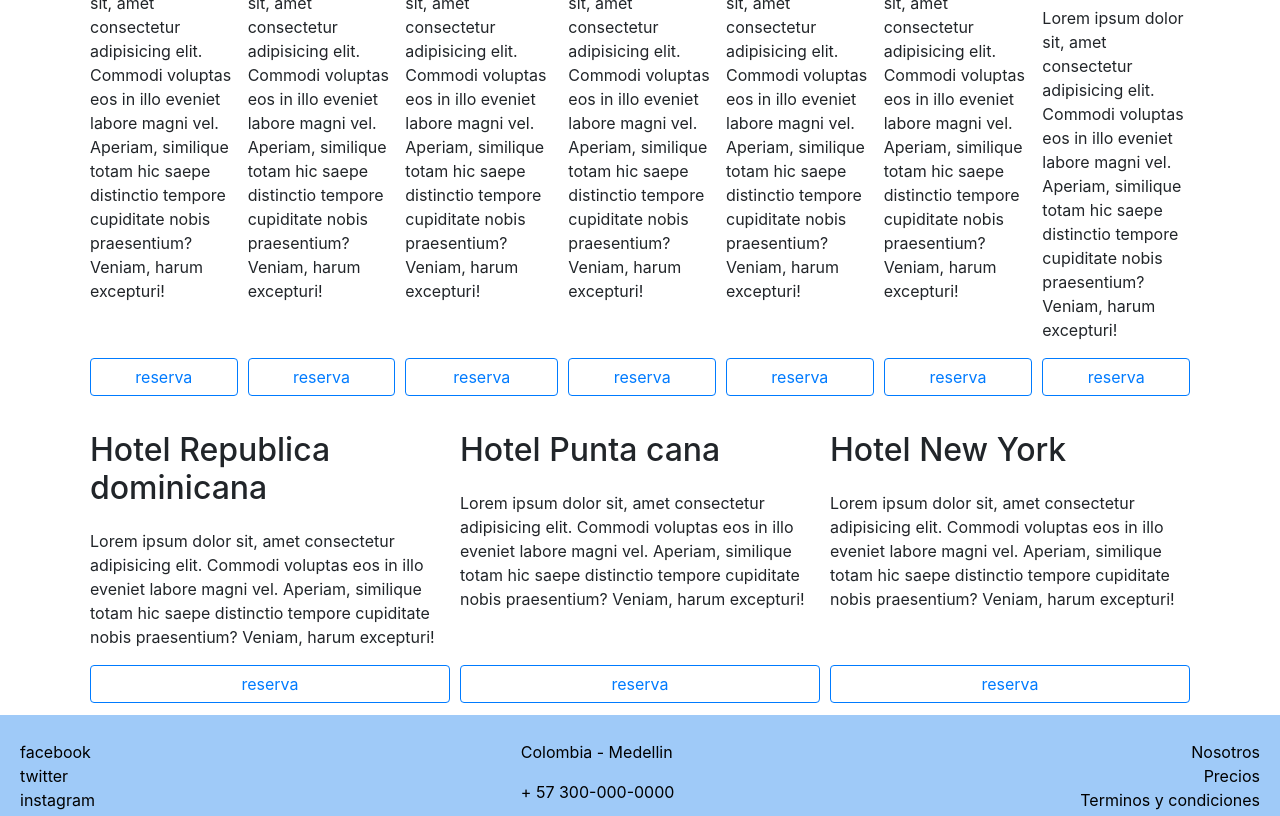
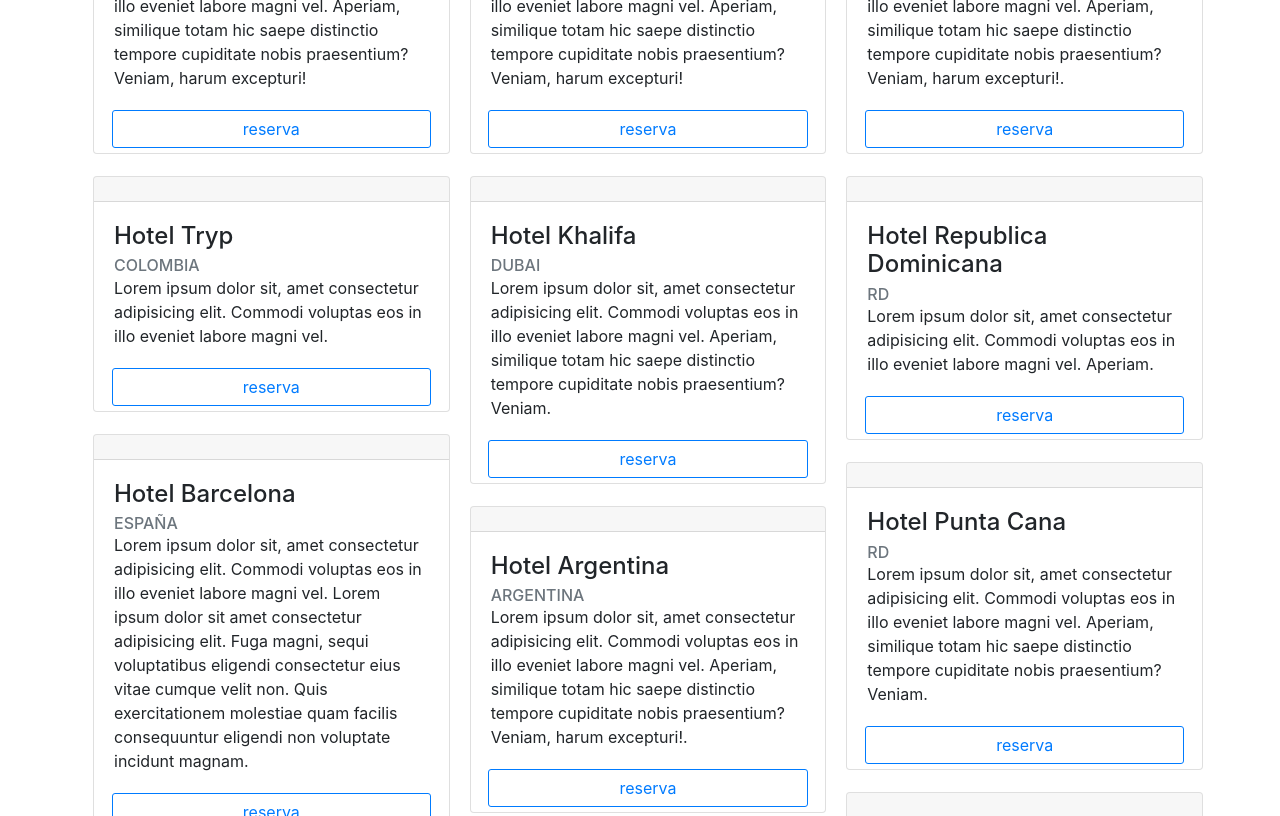
Before and after one commit to sgonzavar/Bootstrap-curse, a website: page index.html in a window 1280 px wide. Shown: the part 770-1586 px from the top of the page. Drawn offline with nearby package versions, Linux system fonts and the light colour scheme; a web font is replaced by a local one.

Commit message:
Feat: Change home and add table into Price

```diff
--- a/assets/css/style.css
+++ b/assets/css/style.css
@@ -5,13 +5,21 @@
 }
 
 .card-hotel {
-    padding: 2px 5px 2px 5px;
+    /* padding: 2px 0px 2px 0px; */
     margin-top: 10px;
-    flex: 1 150px;
+    flex: 1 220px;
+}
+
+.btn-container {
+    display: flex;
+    align-items: center;
+    justify-content: center;
 }
 
 .btn-reservation {
-    width: 100%;
+    border-radius: 3px;
+    margin-bottom: 5px;
+    width: 90%;
 }
 
 .table-header:nth-child(1) {
--- a/index.html
+++ b/index.html
@@ -63,114 +63,153 @@
             </div>
         </div>
         <hr>
-        <div class="d-flex flex-wrap">
-            <div class="card-hotel d-flex flex-column justify-content-between">
-                <div>
-                    <h1>Hotel California</h1>
-                    <p>Lorem ipsum dolor sit, amet consectetur adipisicing elit. Commodi voluptas eos in illo eveniet
+        <div class="card-columns">
+            <div class="card card-hotel ml-2">
+                <div class="card-header">
+                    <span class="oi oi-bookmark"></span>
+                </div>
+                <div class="card-body">
+                    <h4 class="card-title">Hotel California</h4>
+                    <h6 class="card-subtitle text-muted">USA <span class="oi oi-compass"></span></h6>
+                    <p class="card-text">Lorem ipsum dolor sit, amet consectetur adipisicing elit. Commodi voluptas eos in illo eveniet
                         labore magni vel. Aperiam, similique totam hic saepe distinctio tempore cupiditate nobis
                         praesentium? Veniam, harum excepturi!</p>
                 </div>
-                <div>
+                <div class="btn-container">
                     <button class="btn btn-outline-primary btn-reservation"> <span class="oi oi-check"></span> reserva</button>
                 </div>
             </div>
-            <div class="card-hotel d-flex flex-column justify-content-between">
-                <div>
-                    <h1>Hotel Tryp</h1>
-                    <p>Lorem ipsum dolor sit, amet consectetur adipisicing elit. Commodi voluptas eos in illo eveniet
+            <div class="card card-hotel ml-2">
+                <div class="card-header">
+                    <span class="oi oi-bookmark"></span>
+                </div>
+                <div class="card-body">
+                    <h4 class="card-title">Hotel Tryp</h4>
+                    <h6 class="card-subtitle text-muted">COLOMBIA <span class="oi oi-compass"></span></h6>
+                    <p class="card-text">Lorem ipsum dolor sit, amet consectetur adipisicing elit. Commodi voluptas eos in illo eveniet
+                        labore magni vel.</p>
+                </div>
+                <div class="btn-container">
+                    <button class="btn btn-outline-primary btn-reservation"> <span class="oi oi-check"></span> reserva</button>
+                </div>
+            </div>
+            <div class="card card-hotel ml-2">
+                <div class="card-header">
+                    <span class="oi oi-bookmark"></span>
+                </div>
+                <div class="card-body">
+                    <h4 class="card-title">Hotel Barcelona</h4>
+                    <h6 class="card-subtitle text-muted">ESPAÑA <span class="oi oi-compass"></span></h6>
+                    <p class="card-text">Lorem ipsum dolor sit, amet consectetur adipisicing elit. Commodi voluptas eos in illo eveniet
+                        labore magni vel. Lorem ipsum dolor sit amet consectetur adipisicing elit. Fuga magni,
+                         sequi voluptatibus eligendi consectetur eius vitae cumque velit non. Quis
+                        exercitationem molestiae quam facilis consequuntur eligendi non voluptate incidunt magnam.</p>
+                </div>
+                <div class="btn-container">
+                    <button class="btn btn-outline-primary btn-reservation"> <span class="oi oi-check"></span> reserva</button>
+                </div>
+            </div>
+            <div class="card card-hotel ml-2">
+                <div class="card-header">
+                    <span class="oi oi-bookmark"></span>
+                </div>
+                <div class="card-body">
+                    <h4 class="card-title">Hotel San Pablo</h4>
+                    <h6 class="card-subtitle text-muted">ARGENTINA <span class="oi oi-compass"></span></h6>
+                    <p class="card-text">Lorem ipsum dolor sit, amet consectetur adipisicing elit. Commodi voluptas eos in illo eveniet
                         labore magni vel. Aperiam, similique totam hic saepe distinctio tempore cupiditate nobis
                         praesentium? Veniam, harum excepturi!</p>
                 </div>
-                <div>
+                <div class="btn-container">
                     <button class="btn btn-outline-primary btn-reservation"> <span class="oi oi-check"></span> reserva</button>
                 </div>
             </div>
-            <div class="card-hotel d-flex flex-column justify-content-between">
-                <div>
-                    <h1>Hotel Barcelona</h1>
-                    <p>Lorem ipsum dolor sit, amet consectetur adipisicing elit. Commodi voluptas eos in illo eveniet
+            <div class="card card-hotel ml-2">
+                <div class="card-header">
+                    <span class="oi oi-bookmark"></span>
+                </div>
+                <div class="card-body">
+                    <h4 class="card-title">Hotel Khalifa</h4>
+                    <h6 class="card-subtitle text-muted">DUBAI <span class="oi oi-compass"></span></h6>
+                    <p class="card-text">Lorem ipsum dolor sit, amet consectetur adipisicing elit. Commodi voluptas eos in illo eveniet
                         labore magni vel. Aperiam, similique totam hic saepe distinctio tempore cupiditate nobis
-                        praesentium? Veniam, harum excepturi!</p>
+                        praesentium? Veniam.</p>
                 </div>
-                <div>
+                <div class="btn-container">
                     <button class="btn btn-outline-primary btn-reservation"> <span class="oi oi-check"></span> reserva</button>
                 </div>
             </div>
-            <div class="card-hotel d-flex flex-column justify-content-between">
-                <div>
-                    <h1>Hotel San pablo</h1>
-                    <p>Lorem ipsum dolor sit, amet consectetur adipisicing elit. Commodi voluptas eos in illo eveniet
+            <div class="card card-hotel ml-2">
+                <div class="card-header">
+                    <span class="oi oi-bookmark"></span>
+                </div>
+                <div class="card-body">
+                    <h4 class="card-title">Hotel Argentina</h4>
+                    <h6 class="card-subtitle text-muted">ARGENTINA <span class="oi oi-compass"></span></h6>
+                    <p class="card-text">Lorem ipsum dolor sit, amet consectetur adipisicing elit. Commodi voluptas eos in illo eveniet
                         labore magni vel. Aperiam, similique totam hic saepe distinctio tempore cupiditate nobis
-                        praesentium? Veniam, harum excepturi!</p>
+                        praesentium? Veniam, harum excepturi!.</p>
                 </div>
-                <div>
+                <div class="btn-container">
                     <button class="btn btn-outline-primary btn-reservation"> <span class="oi oi-check"></span> reserva</button>
                 </div>
             </div>
-            <div class="card-hotel d-flex flex-column justify-content-between">
-                <div>
-                    <h1>Hotel Dubai</h1>
-                    <p>Lorem ipsum dolor sit, amet consectetur adipisicing elit. Commodi voluptas eos in illo eveniet
+            <div class="card card-hotel ml-2">
+                <div class="card-header">
+                    <span class="oi oi-bookmark"></span>
+                </div>
+                <div class="card-body">
+                    <h4 class="card-title">Hotel Costa Rica</h4>
+                    <h6 class="card-subtitle text-muted">COSTA-RICA<span class="oi oi-compass"></span></h6>
+                    <p class="card-text">Lorem ipsum dolor sit, amet consectetur adipisicing elit. Commodi voluptas eos in illo eveniet
                         labore magni vel. Aperiam, similique totam hic saepe distinctio tempore cupiditate nobis
-                        praesentium? Veniam, harum excepturi!</p>
+                        praesentium? Veniam, harum excepturi!.</p>
                 </div>
-                <div>
+                <div class="btn-container">
                     <button class="btn btn-outline-primary btn-reservation"> <span class="oi oi-check"></span> reserva</button>
                 </div>
             </div>
-            <div class="card-hotel d-flex flex-column justify-content-between">
-                <div>
-                    <h1>Hotel Argentina</h1>
-                    <p>Lorem ipsum dolor sit, amet consectetur adipisicing elit. Commodi voluptas eos in illo eveniet
-                        labore magni vel. Aperiam, similique totam hic saepe distinctio tempore cupiditate nobis
-                        praesentium? Veniam, harum excepturi!</p>
+            <div class="card card-hotel ml-2">
+                <div class="card-header">
+                    <span class="oi oi-bookmark"></span>
                 </div>
-                <div>
+                <div class="card-body">
+                    <h4 class="card-title">Hotel Republica Dominicana</h4>
+                    <h6 class="card-subtitle text-muted">RD <span class="oi oi-compass"></span></h6>
+                    <p class="card-text">Lorem ipsum dolor sit, amet consectetur adipisicing elit. Commodi voluptas eos in illo eveniet
+                        labore magni vel. Aperiam.</p>
+                </div>
+                <div class="btn-container">
                     <button class="btn btn-outline-primary btn-reservation"> <span class="oi oi-check"></span> reserva</button>
                 </div>
             </div>
-            <div class="card-hotel d-flex flex-column justify-content-between">
-                <div>
-                    <h1>Hotel Costa Rica</h1>
-                    <p>Lorem ipsum dolor sit, amet consectetur adipisicing elit. Commodi voluptas eos in illo eveniet
+            <div class="card card-hotel ml-2">
+                <div class="card-header">
+                    <span class="oi oi-bookmark"></span>
+                </div>
+                <div class="card-body">
+                    <h4 class="card-title">Hotel Punta Cana</h4>
+                    <h6 class="card-subtitle text-muted">RD <span class="oi oi-compass"></span></h6>
+                    <p class="card-text">Lorem ipsum dolor sit, amet consectetur adipisicing elit. Commodi voluptas eos in illo eveniet
                         labore magni vel. Aperiam, similique totam hic saepe distinctio tempore cupiditate nobis
-                        praesentium? Veniam, harum excepturi!</p>
+                        praesentium? Veniam.</p>
                 </div>
-                <div>
+                <div class="btn-container">
                     <button class="btn btn-outline-primary btn-reservation"> <span class="oi oi-check"></span> reserva</button>
                 </div>
             </div>
-            <div class="card-hotel d-flex flex-column justify-content-between">
-                <div>
-                    <h1>Hotel Republica dominicana</h1>
-                    <p>Lorem ipsum dolor sit, amet consectetur adipisicing elit. Commodi voluptas eos in illo eveniet
+            <div class="card card-hotel ml-2">
+                <div class="card-header">
+                    <span class="oi oi-bookmark"></span>
+                </div>
+                <div class="card-body">
+                    <h4 class="card-title">Hotel New York</h4>
+                    <h6 class="card-subtitle text-muted">USA <span class="oi oi-compass"></span></h6>
+                    <p class="card-text">Lorem ipsum dolor sit, amet consectetur adipisicing elit. Commodi voluptas eos in illo eveniet
                         labore magni vel. Aperiam, similique totam hic saepe distinctio tempore cupiditate nobis
-                        praesentium? Veniam, harum excepturi!</p>
+                        praesentium? Veniam, harum excepturi!.</p>
                 </div>
-                <div>
-                    <button class="btn btn-outline-primary btn-reservation"> <span class="oi oi-check"></span> reserva</button>
-                </div>
-            </div>
-            <div class="card-hotel d-flex flex-column justify-content-between">
-                <div>
-                    <h1>Hotel Punta cana</h1>
-                    <p>Lorem ipsum dolor sit, amet consectetur adipisicing elit. Commodi voluptas eos in illo eveniet
-                        labore magni vel. Aperiam, similique totam hic saepe distinctio tempore cupiditate nobis
-                        praesentium? Veniam, harum excepturi!</p>
-                </div>
-                <div>
-                    <button class="btn btn-outline-primary btn-reservation"> <span class="oi oi-check"></span> reserva</button>
-                </div>
-            </div>
-            <div class="card-hotel d-flex flex-column justify-content-between">
-                <div>
-                    <h1>Hotel New York</h1>
-                    <p>Lorem ipsum dolor sit, amet consectetur adipisicing elit. Commodi voluptas eos in illo eveniet
-                        labore magni vel. Aperiam, similique totam hic saepe distinctio tempore cupiditate nobis
-                        praesentium? Veniam, harum excepturi!</p>
-                </div>
-                <div>
+                <div class="btn-container">
                     <button class="btn btn-outline-primary btn-reservation"> <span class="oi oi-check"></span> reserva</button>
                 </div>
             </div>
```
Also changed, not shown: view/price.html (+13 -0 lines).
